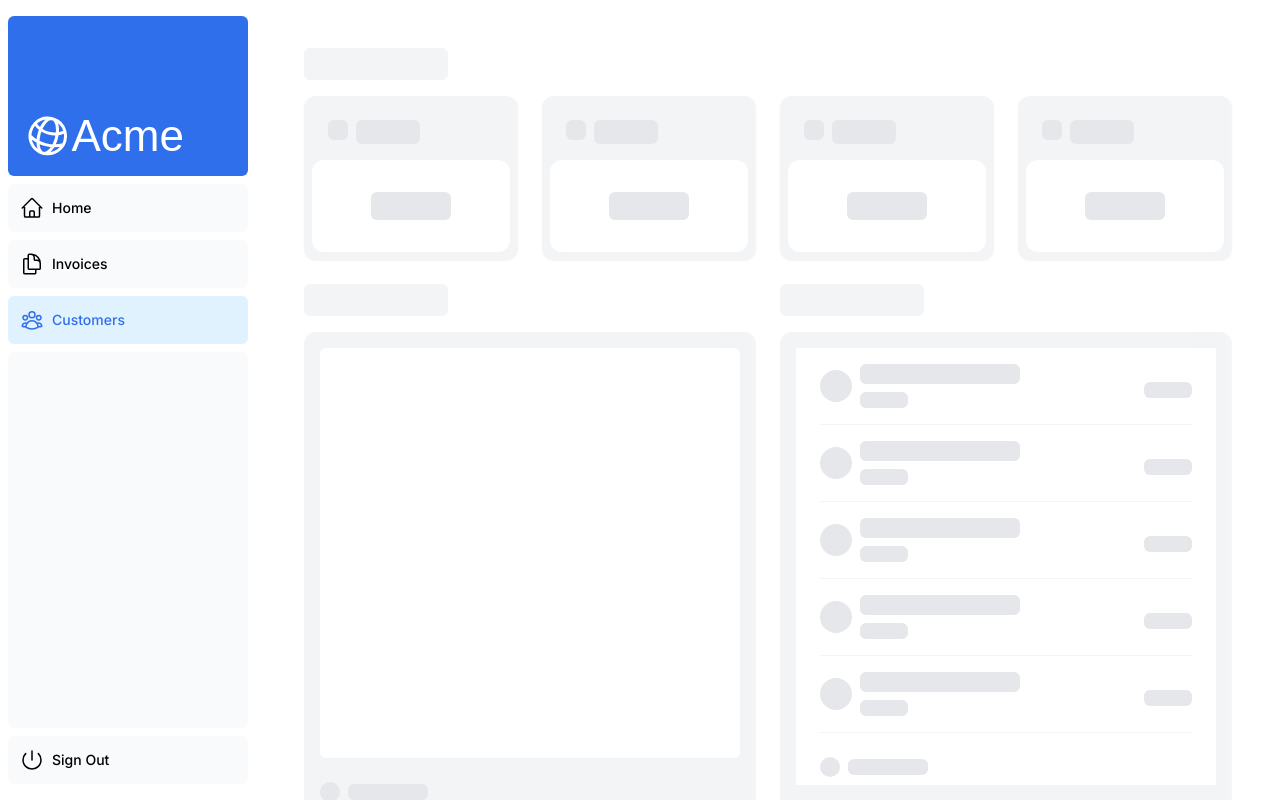
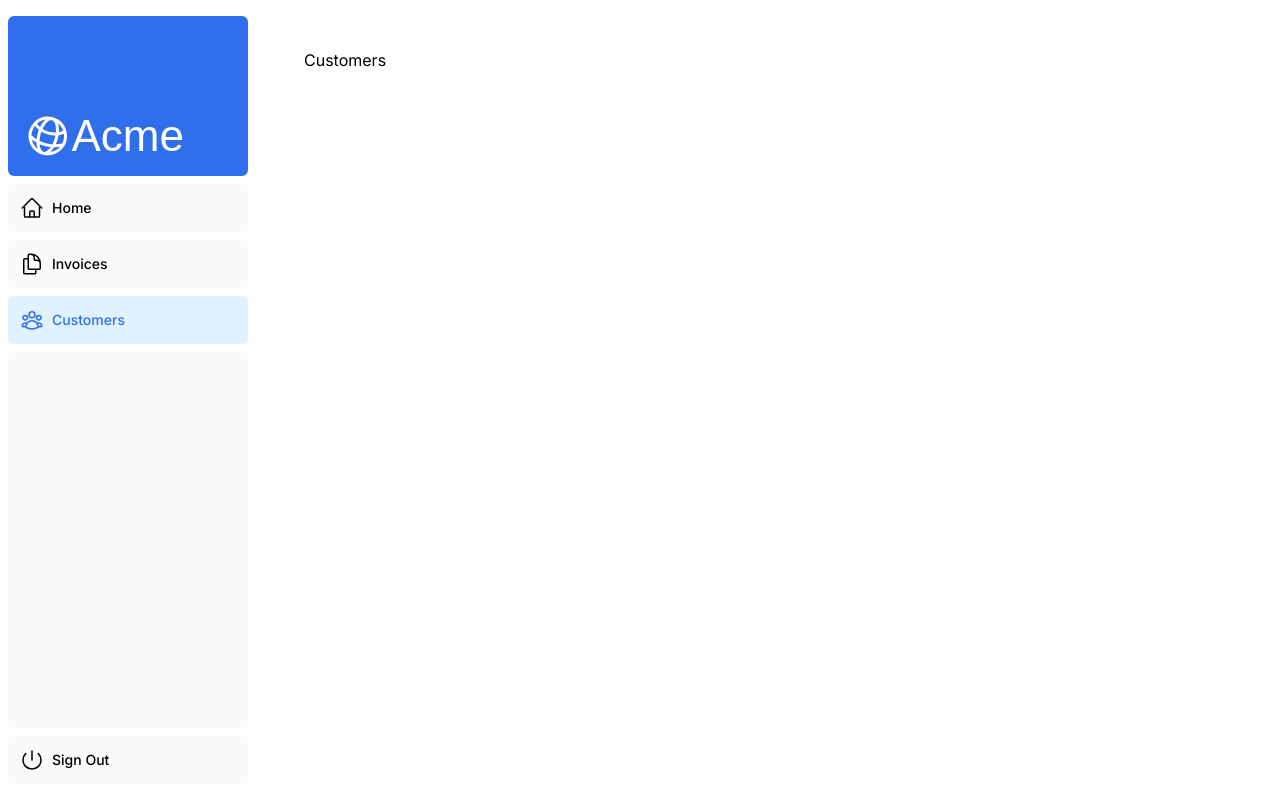
Before and after one commit to ncar285/learn-next, a Next.js app: page /dashboard/customers in a window 1280 px wide. Built offline with nearby package versions, Linux system fonts and the light colour scheme; a web font is replaced by a local one.

Commit message:
correct dashboard bug

```diff
--- a/app/dashboard/customers/page.tsx
+++ b/app/dashboard/customers/page.tsx
@@ -1,5 +1,3 @@
-import DashboardSkeleton from "@/app/ui/skeletons";
-
 export default function Page(){
-    return <DashboardSkeleton/>
+    return <div>Customers</div>
 }
--- a/app/dashboard/loading.tsx
+++ b/app/dashboard/loading.tsx
@@ -1,3 +1,5 @@
+import DashboardSkeleton from "@/app/ui/skeletons";
+
 export default function Loading() {
-    return <div>Loading...</div>;
+    return <DashboardSkeleton/>
   }
```
